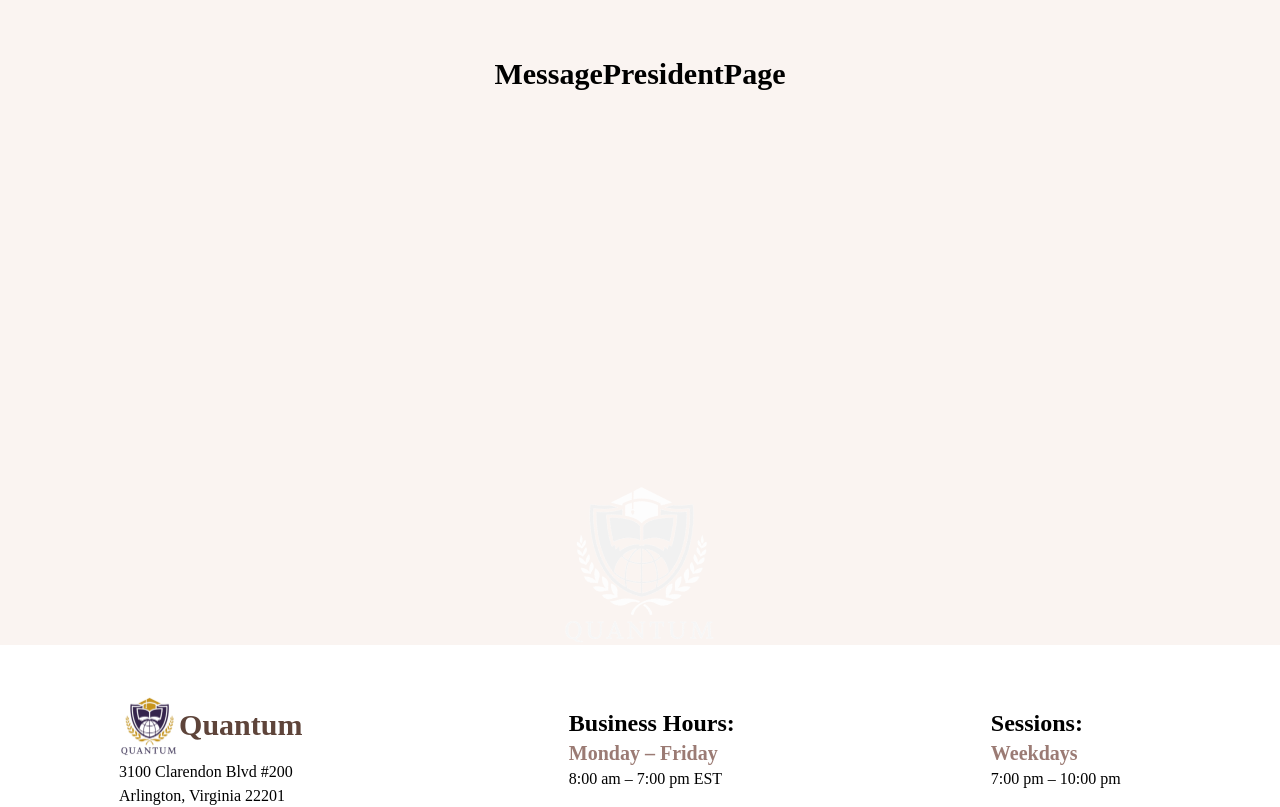
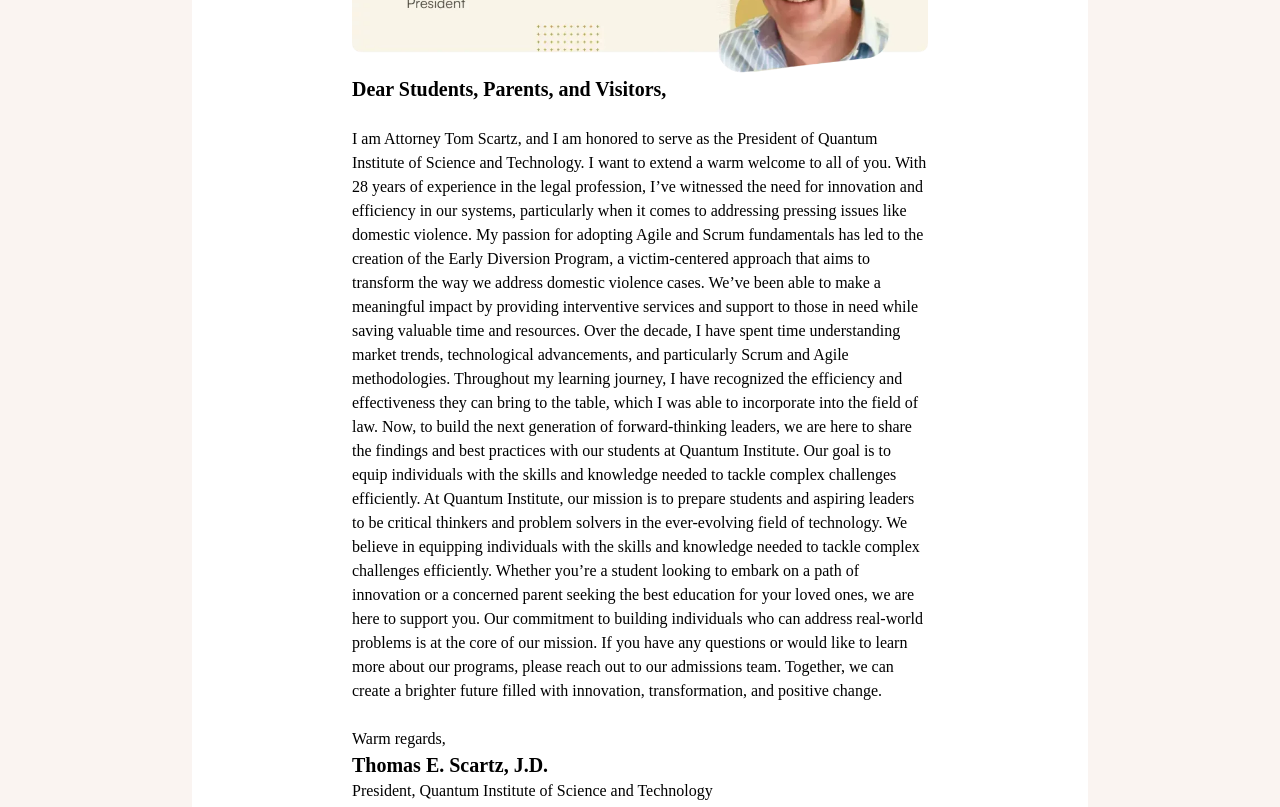
Before and after one commit to shejanNizam/quantum-education, a Next.js app: page /about-us/message-president in a window 1280 px wide. Shown: the part 440-1247 px from the top of the page. Built offline with nearby package versions, Linux system fonts and the light colour scheme.

Commit message:
president message page completed

```diff
--- a/src/app/about-us/message-president/page.js
+++ b/src/app/about-us/message-president/page.js
@@ -1,9 +1,56 @@
+import Image from "next/image";
+import PRESIDENT_IMAGE from "../../../assets/about_us/president_img.webp";
+
 export default function MessagePresidentPage() {
   return (
     <>
-      <h3 className=" text-3xl text-center font-bold py-4 min-h-screen flex items-center justify-center">
-        MessagePresidentPage
-      </h3>
+      <div className="min-h-screen bg-white rounded-xl w-[90%] p-4 m-8 lg:w-[70%] lg:p-40 mx-auto ">
+        <div className="flex justify-center">
+          <Image src={PRESIDENT_IMAGE} alt="PRESIDENT_IMAGE" />
+        </div>
+        <h4 className="text-xl font-semibold">
+          Dear Students, Parents, and Visitors,
+        </h4>{" "}
+        <br />
+        <p>
+          I am Attorney Tom Scartz, and I am honored to serve as the President
+          of Quantum Institute of Science and Technology. I want to extend a
+          warm welcome to all of you. With 28 years of experience in the legal
+          profession, I’ve witnessed the need for innovation and efficiency in
+          our systems, particularly when it comes to addressing pressing issues
+          like domestic violence. My passion for adopting Agile and Scrum
+          fundamentals has led to the creation of the Early Diversion Program, a
+          victim-centered approach that aims to transform the way we address
+          domestic violence cases. We’ve been able to make a meaningful impact
+          by providing interventive services and support to those in need while
+          saving valuable time and resources. Over the decade, I have spent time
+          understanding market trends, technological advancements, and
+          particularly Scrum and Agile methodologies. Throughout my learning
+          journey, I have recognized the efficiency and effectiveness they can
+          bring to the table, which I was able to incorporate into the field of
+          law. Now, to build the next generation of forward-thinking leaders, we
+          are here to share the findings and best practices with our students at
+          Quantum Institute. Our goal is to equip individuals with the skills
+          and knowledge needed to tackle complex challenges efficiently. At
+          Quantum Institute, our mission is to prepare students and aspiring
+          leaders to be critical thinkers and problem solvers in the
+          ever-evolving field of technology. We believe in equipping individuals
+          with the skills and knowledge needed to tackle complex challenges
+          efficiently. Whether you’re a student looking to embark on a path of
+          innovation or a concerned parent seeking the best education for your
+          loved ones, we are here to support you. Our commitment to building
+          individuals who can address real-world problems is at the core of our
+          mission. If you have any questions or would like to learn more about
+          our programs, please reach out to our admissions team. Together, we
+          can create a brighter future filled with innovation, transformation,
+          and positive change.
+        </p>
+        <br />
+        <p>Warm regards,</p>
+        <h4 className="text-xl font-semibold">Thomas E. Scartz, J.D.</h4>
+        <p>President, Quantum Institute of Science and Technology</p>
+        <p>Attorney at Law</p>
+      </div>
     </>
   );
 }
--- a/src/components/Footer.js
+++ b/src/components/Footer.js
@@ -10,7 +10,7 @@
 export default function Footer() {
   return (
     <footer className="bg-cover bg-center relative">
-      <div className="flex justify-center">
+      <div className="flex justify-center m-8">
         <Image src={FOOTER_IMG} alt="FOOTER_IMG" />
       </div>
 
```
Also changed, not shown: src/assets/about_us/president_img.webp (added).
